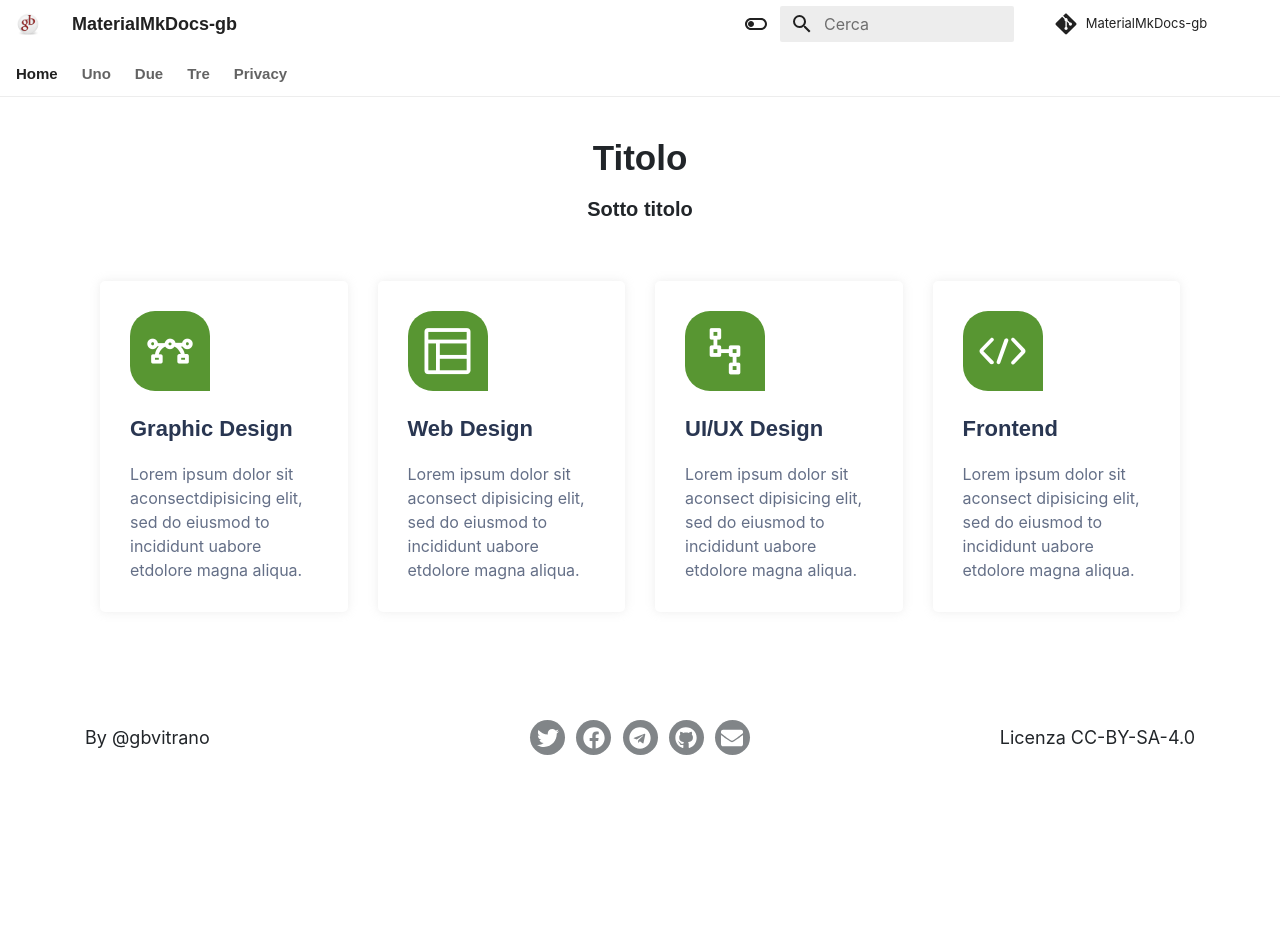
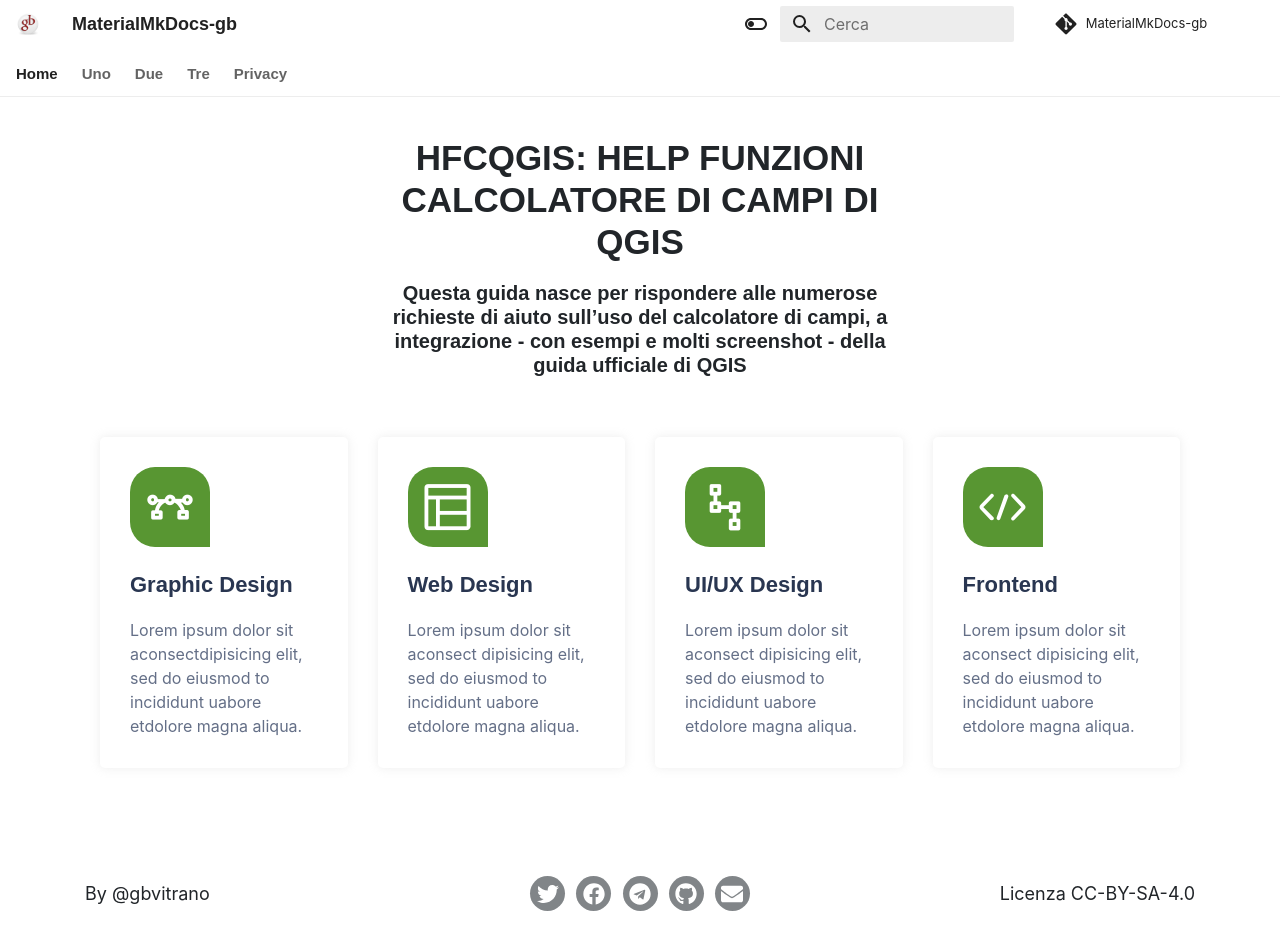
Before and after one commit to gbvitrano/MaterialMkDocs-gb, an MkDocs documentation site: the page built from docs/index.md, in a window 1280 px wide and 961 px high. Shown: the top 950 px of the window. Built offline with MkDocs 1.6.1 and Material for MkDocs 9.7.7, drawn with Linux system fonts in a browser that asks for light colours; nearby versions of some CDN libraries; some web fonts are replaced; library files that are not in the unit come from our copies; comment, search, counter and statistics services are not loaded.

Commit message:
Update home.html

```diff
--- a/docs/overrides/home.html
+++ b/docs/overrides/home.html
@@ -59,8 +59,8 @@
             <div class="row justify-content-center">
                 <div class="col-lg-6">
                     <div class="section_title text-center pb-30">
-                    <h3 class="main_title">Titolo</h3><br>
-                        <h5 class="sub_title">Sotto titolo</h5>
+                    <h3 class="main_title">HFCQGIS: HELP FUNZIONI CALCOLATORE DI CAMPI DI QGIS</h3><br>
+                        <h5 class="sub_title">Questa guida nasce per rispondere alle numerose richieste di aiuto sull’uso del calcolatore di campi, a integrazione - con esempi e molti screenshot - della guida ufficiale di QGIS</h5>
 
                 </div>
             </div> <!-- row -->
```
